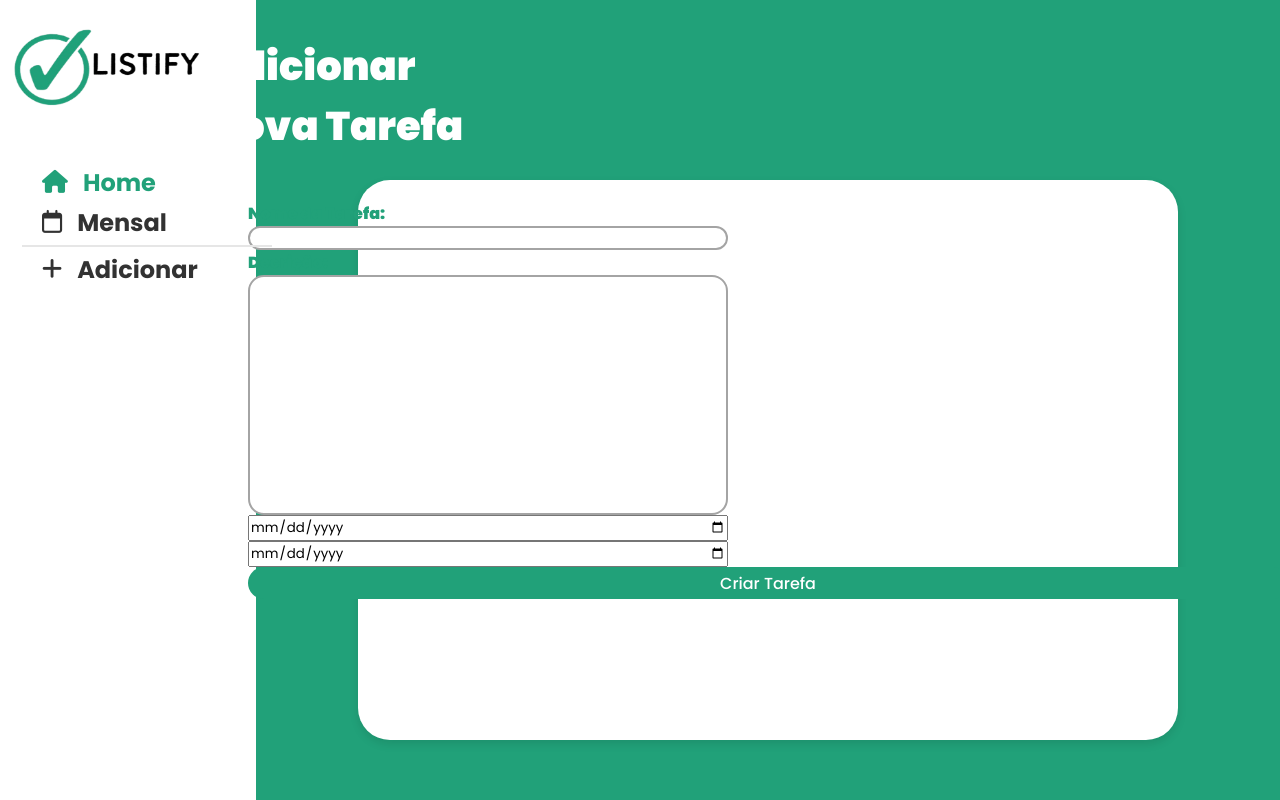
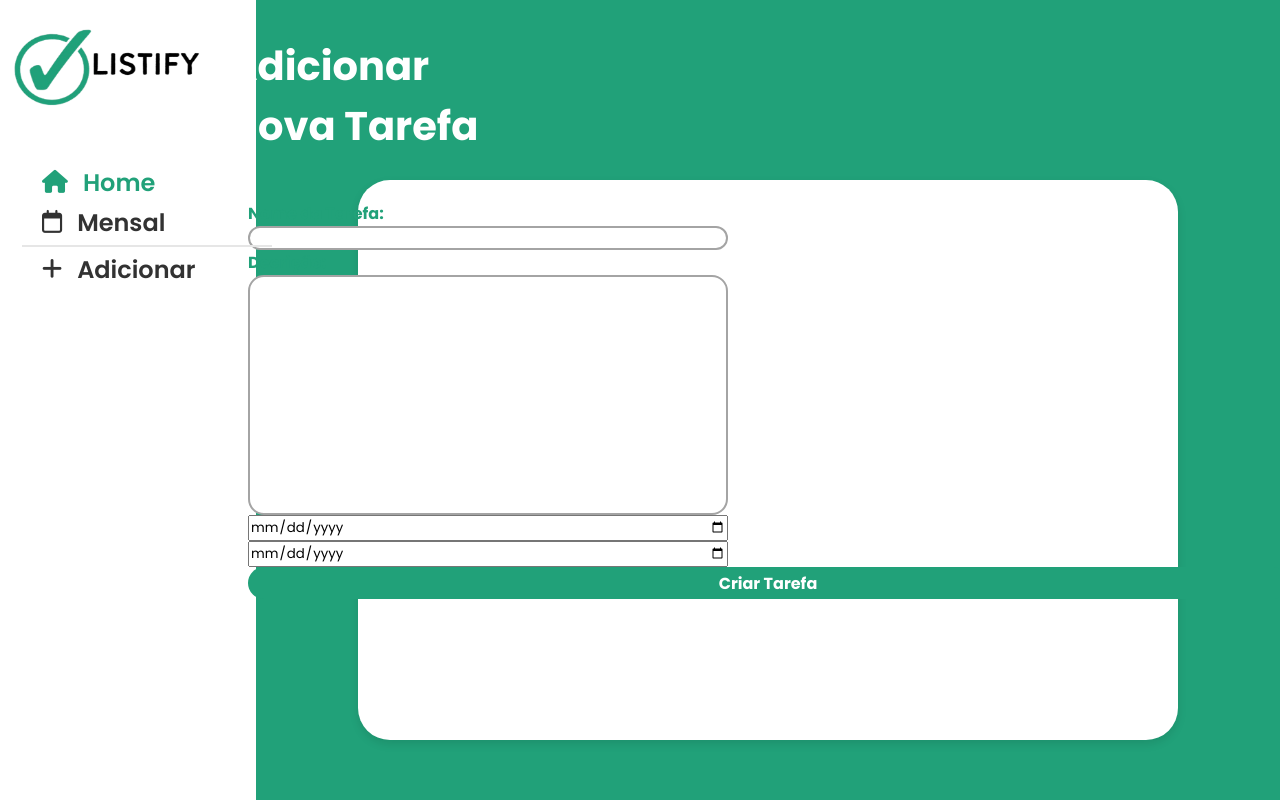
Before and after one commit to KauaSd/Listify, a PHP site: page / in a window 1280 px wide. Run offline with PHP 8.4, Linux system fonts and the light colour scheme; a user stored in the database is signed in; data comes from the database, SQL or seed files in the repository; some libraries are stand-ins or nearby versions.

Commit message:
estilização 3.0

```diff
--- a/style.css
+++ b/style.css
@@ -94,7 +94,7 @@ body.loginPage{
   font-size: 24px;
   background-color: transparent;
   cursor: pointer;
-  font-weight: bold;
+  font-weight: 600;
 }
 
 .ahome, .amensal, .aadicionar {
@@ -215,13 +215,21 @@ body.loginPage{
 .quadradologin:hover{
   margin-top: 3vh;
 }
+
 .quadradologin h1{
   align-self: center;
   font-weight: 600;
 }
+
 .quadradologin input{
   width: 70vh;
 }
+
+input[name="usuario"]:focus, input[name="senha"]:focus{
+  border-color: #21A179;
+  outline: none;
+}
+
 .btnentrar{
   background-color: #21A179;
   width: 10vw;
@@ -231,13 +239,13 @@ body.loginPage{
   border-radius: 10vh;
   cursor: pointer;
   transition: 0.5s;
+  font-weight: 700;
 }
 
 .btnentrar:hover{
   background-color: white;
   color:#21A179;
-  border: 2px solid #21A179;
-  font-weight: bold;
+  border: 3px solid #21A179;
 }
 
 input[name="usuario"], input[name="senha"], input[name="tarefa"], input[name="descricao"]{
@@ -250,9 +258,9 @@ input[name="usuario"], input[name="senha"], input[name="tarefa"], input[name="de
   color: white;
   font-weight: bolder;
   font-size: 5vh;
-  width: 40vh;
+  width: 35vh;
   margin-left: -100vh;
-  font-weight: 900;
+  font-weight: 700;
   margin-top: -3vh;
 }
 
@@ -265,7 +273,7 @@ input[name="usuario"], input[name="senha"], input[name="tarefa"], input[name="de
 
 .labelFormulario{
   color: #21A179;
-  font-weight: 900;
+  font-weight: 700;
 }
 
 input[name="descricao"]{
@@ -274,6 +282,11 @@ input[name="descricao"]{
 }
 input[name="tarefa"], input[name="dataInicio"], input[name="dataFim"]{
   width: 60vh;
+}
+
+input[name="tarefa"]:focus, input[name="descricao"]:focus{
+  border-color: #21A179;
+  outline: none;
 }
 
 .btnCriarTarefa{
@@ -285,12 +298,11 @@ input[name="tarefa"], input[name="dataInicio"], input[name="dataFim"]{
   transition: 0.5s;
   height: 4vh;
   font-size: 2vh;
-  font-weight: 500;
+  font-weight: 700;
 }
 
 .btnCriarTarefa:hover{
     background-color: white;
   color:#21A179;
-  border: 2px solid #21A179;
-  font-weight: 500;
+  border: 3px solid #21A179;
 }
```
